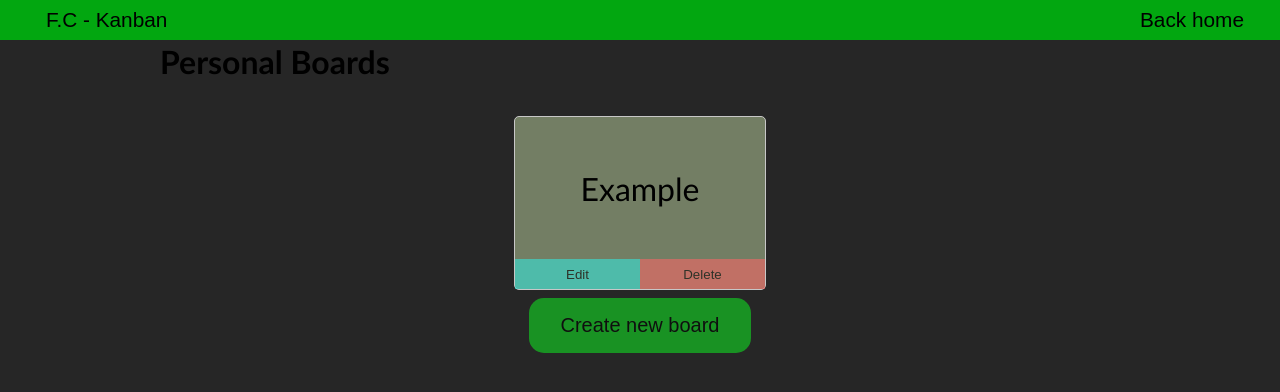
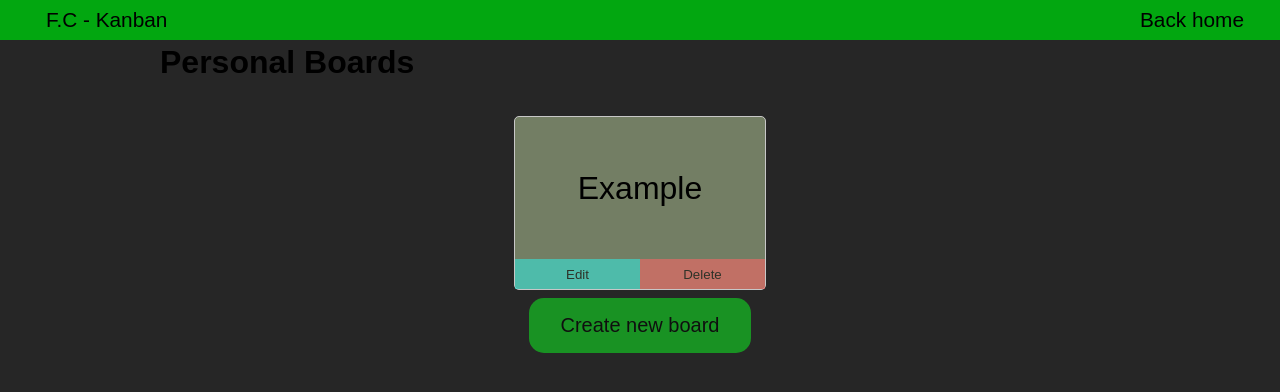
Before and after one commit to francescolicastillo/Vue_ts_kanban, a Vue app: page / in a window 1280 px wide. Shown: the top 392 px of the page. Built offline with nearby package versions, Linux system fonts and the light colour scheme.

Commit message:
fix font family

```diff
--- a/src/App.vue
+++ b/src/App.vue
@@ -12,8 +12,7 @@ import Header from './components/Header.vue';
 body {
   margin: 0;
   padding: 0;
-  font-family: "Gill Sans", sans-serif;
-
+  font-family: sans-serif;
 
   background-color: rgb(38, 38, 38);
 }
```
